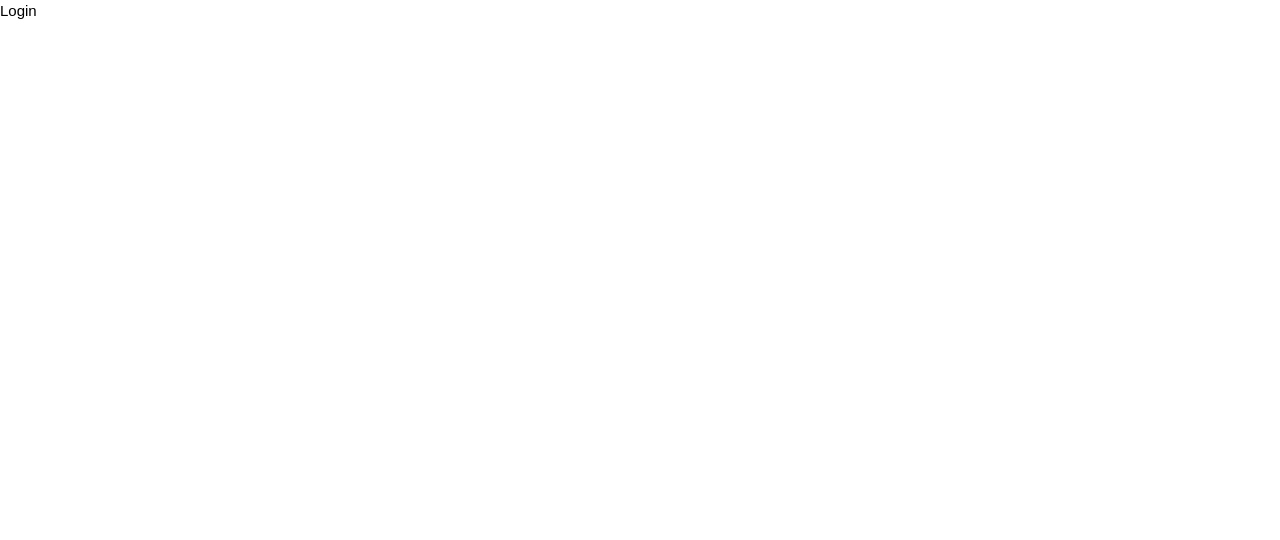
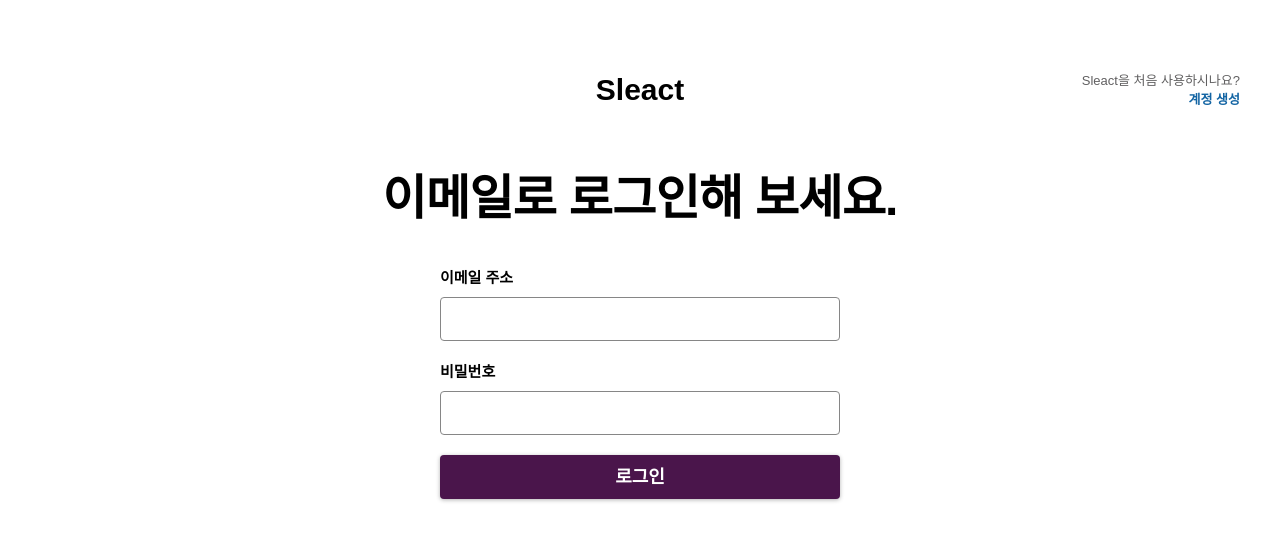
Before and after one commit to jglee-Cm7/sleact-front, a React app: page /login in a window 1280 px wide. Shown: the top 540 px of the page. Built offline with nearby package versions, Linux system fonts and the light colour scheme.

Commit message:
feat: LogIn 페이지 스타일링

```diff
--- a/src/pages/LogIn/index.tsx
+++ b/src/pages/LogIn/index.tsx
@@ -1,7 +1,46 @@
-import React from "react";
+import React, { FormEventHandler } from "react";
+import { Link } from "react-router-dom";
+import { Container, Header, SignUpInfo, Body, Form, Label, Input, Button } from "@pages/LogIn/styles";
 
 function Login() {
-  return <div>Login</div>;
+  const onSubmit: FormEventHandler<HTMLFormElement> = (e) => {
+    e.preventDefault();
+  };
+  return (
+    <Container>
+      <Header>
+        <div className="left-col"></div>
+        <div className="center-col">
+          <h1>Sleact</h1>
+        </div>
+        <div className="right-col">
+          <SignUpInfo>
+            Sleact을 처음 사용하시나요?
+            <br />
+            <Link to="/signup">계정 생성</Link>
+          </SignUpInfo>
+        </div>
+      </Header>
+      <Body>
+        <h1>이메일로 로그인해 보세요.</h1>
+        <Form onSubmit={onSubmit}>
+          <Label id="email-label">
+            <span>이메일 주소</span>
+            <div>
+              <Input type="email" id="email" name="email" />
+            </div>
+          </Label>
+          <Label id="password-label">
+            <span>비밀번호</span>
+            <div>
+              <Input type="password" id="password" name="password" />
+            </div>
+          </Label>
+          <Button type="submit">로그인</Button>
+        </Form>
+      </Body>
+    </Container>
+  );
 }
 
 export default Login;
--- a/src/pages/LogIn/styles.tsx
+++ b/src/pages/LogIn/styles.tsx
@@ -0,0 +1,128 @@
+import styled from "@emotion/styled";
+
+export const Container = styled.div`
+  flex: 1;
+  align-items: center;
+`;
+
+export const Header = styled.header`
+  align-items: center;
+  display: grid;
+  grid-template-columns: repeat(3, 1fr);
+  padding: 48px 0 0 0;
+  width: 100%;
+  & > div {
+    display: flex;
+    justify-content: center;
+  }
+  & > div.left-col {
+    justify-content: flex-start;
+  }
+  & > div.right-col {
+    justify-content: flex-end;
+  }
+`;
+
+export const SignUpInfo = styled.div`
+  padding-right: 40px;
+  font-size: 13px;
+  text-align: right;
+  color: rgba(var(--sk_foreground_max_solid, 97, 96, 97), 1);
+  & > a {
+    font-weight: 700;
+    color: #1264a3;
+    text-decoration: none;
+    cursor: pointer;
+  }
+`;
+
+export const Body = styled.div`
+  align-items: center;
+  display: flex;
+  flex-direction: column;
+  flex-grow: 1;
+  flex-shrink: 0;
+  width: 100%;
+  & > h1 {
+    font-size: 48px;
+    font-weight: 700;
+    letter-spacing: -0.75px;
+    max-width: 700px;
+    text-align: center;
+  }
+`;
+
+export const Form = styled.form`
+  margin: 0 auto;
+  width: 400px;
+  max-width: 400px;
+`;
+
+export const Label = styled.label`
+  margin-bottom: 16px;
+  & > span {
+    display: block;
+    text-align: left;
+    padding-bottom: 8px;
+    font-size: 15px;
+    cursor: pointer;
+    line-height: 1.46666667;
+    font-weight: 700;
+  }
+`;
+
+export const Input = styled.input`
+  border-radius: 4px;
+  --saf-0: rgba(var(--sk_foreground_high_solid, 134, 134, 134), 1);
+  border: 1px solid var(--saf-0);
+  transition:
+    border 80ms ease-out,
+    box-shadow 80ms ease-out;
+  box-sizing: border-box;
+  margin: 0 0 20px;
+  width: 100%;
+  color: rgba(var(--sk_primary_foreground, 29, 28, 29), 1);
+  background-color: rgba(var(--sk_primary_background, 255, 255, 255), 1);
+  padding: 12px;
+  height: 44px;
+  padding-top: 11px;
+  padding-bottom: 13px;
+  font-size: 18px;
+  line-height: 1.33333333;
+  &:focus {
+    --saf-0: rgba(var(--sk_highlight, 18, 100, 163), 1);
+    box-shadow:
+      0 0 0 1px var(--saf-0),
+      0 0 0 5px rgba(29, 155, 209, 0.3);
+  }
+`;
+
+export const Button = styled.button`
+  margin-bottom: 12px;
+  width: 100%;
+  max-width: 100%;
+  color: #fff;
+  background-color: #4a154b;
+  border: none;
+  font-size: 18px;
+  font-weight: 900;
+  height: 44px;
+  min-width: 96px;
+  padding: 0 16px 3px;
+  transition: all 80ms linear;
+  user-select: none;
+  outline: none;
+  cursor: pointer;
+  border-radius: 4px;
+  box-shadow: 0 1px 4px rgba(0, 0, 0, 0.3);
+  &:hover {
+    background-color: rgba(74, 21, 75, 0.9);
+    border: none;
+  }
+  &:focus {
+    --saf-0: rgba(var(--sk_highlight, 18, 100, 163), 1);
+    box-shadow:
+      0 0 0 1px var(--saf-0),
+      0 0 0 5px rgba(29, 155, 209, 0.3);
+  }
+`;
```
